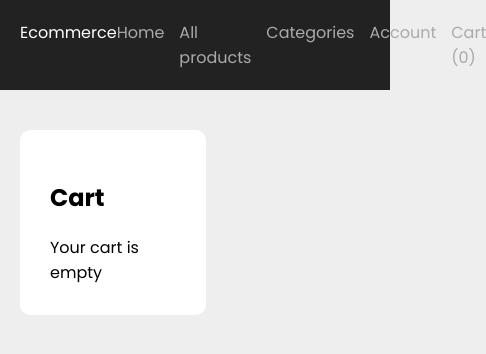
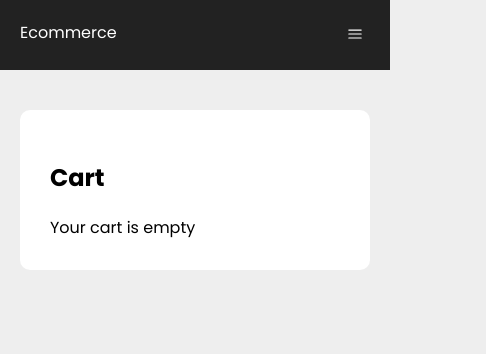
Before and after one commit to Sutheelovalek/ecommerce-front, a Next.js app: page /cart in a window 390 px wide. Shown: the top 354 px of the page, 486 px wide, since content can reach past the window. Built offline with nearby package versions, Linux system fonts and the light colour scheme.

Commit message:
feat: add responsive for mobile

```diff
--- a/components/Header.js
+++ b/components/Header.js
@@ -1,9 +1,9 @@
 import Link from "next/link";
 import styled from "styled-components";
 import Center from "@/components/Center";
-import { useContext } from "react";
+import { useContext, useState } from "react";
 import { CartContext } from "@/components/CartContext";
-
+import BarsIcon from "./icons/Bars";
 
 const StyledHeader = styled.header`
     background-color: #222;
@@ -11,6 +11,8 @@
 const Logo = styled(Link)`
     color: #fff;
     text-decoration: none;
+    position: relative;
+    z-index: 1;
     `;
 const Wrapper = styled.div`
     display: flex;
@@ -18,29 +20,64 @@
     padding: 20px 0;
 `;
 const StyledNav = styled.nav`
-    display: flex;
+    ${props => props.mobileNavActive ? 'display: block;' : 'display: none;'}
     gap: 15px;
+    position: fixed;
+    top: 0;
+    bottom: 0;
+    left: 0;
+    right: 0;
+    padding: 70px 20px 20px;
+    background-color: #222;
+    @media screen and (min-width: 768px) {
+        display: flex;
+        position: static;
+        padding: 0;
+    }
 `;
-const NavLink= styled(Link)`
+
+const NavLink = styled(Link)`
+    display: block;
     color: #aaa;
     text-decoration: none;
+    padding: 10px 0;
+    @media screen and (min-width: 768px) {
+        padding: 0;
+    }
 `;
 
+const NavButton = styled.button`
+    background-color: transparent;
+    width: 30px;
+    height: 30px;
+    border: 0;
+    color: white;
+    cursor: pointer;
+    position: relative;
+    z-index: 1;
+    @media screen and (min-width: 768px) {
+        display: none;
+    }
+`;
 
 export default function Header () {
     const {cartProducts} = useContext(CartContext);
+    const [mobileNavActive, setMobileNavActive] = useState(false);
     return (
         <StyledHeader>
            <Center>
             <Wrapper>
             <Logo href={'/'}>Ecommerce</Logo>
-            <StyledNav>
+            <StyledNav mobileNavActive={mobileNavActive}>
                 <NavLink href={'/'}>Home</NavLink>
                 <NavLink href={'/products'}>All products</NavLink>
                 <NavLink href={'/categories'}>Categories</NavLink>
                 <NavLink href={'account'}>Account</NavLink>
                 <NavLink href={'/cart'}>Cart ({cartProducts.length})</NavLink>
             </StyledNav>
+            <NavButton onClick={() => setMobileNavActive(prev => !prev)}>
+                <BarsIcon />
+            </NavButton>
             </Wrapper>
             </Center>
         </StyledHeader>
--- a/components/ProductsGrid.js
+++ b/components/ProductsGrid.js
@@ -4,8 +4,11 @@
 
 const StyledProductsGrid = styled.div`
   display: grid;
-  grid-template-columns: 1fr 1fr 1fr 1fr;
+  grid-template-columns: 1fr 1fr;
   gap: 20px;
+  @media screen and (min-width: 768px) {
+    grid-template-columns: 1fr 1fr 1fr 1fr;
+  }
 `;
 
 export default function ProductsGrid({ products }) {
--- /dev/null
+++ b/components/icons/Bars.js
@@ -0,0 +1,8 @@
+export default function BarsIcon({className = 'w-6 h-6',}) {
+    return (
+        <svg xmlns="http://www.w3.org/2000/svg" fill="none" viewBox="0 0 24 24" strokeWidth={1.5} stroke="currentColor"
+        className={className}>
+        <path strokeLinecap="round" strokeLinejoin="round" d="M3.75 6.75h16.5M3.75 12h16.5m-16.5 5.25h16.5" />
+      </svg>
+        )
+}
--- a/pages/cart.js
+++ b/pages/cart.js
@@ -10,7 +10,10 @@
 
 const ColumnsWrapper = styled.div`
   display: grid;
-  grid-template-columns: 1.2fr 0.8fr;
+  grid-template-columns: 1fr;
+  @media screen and (min-width: 768px) {
+    grid-template-columns: 1.2fr 0.8fr;
+  }
   gap: 40px;
   margin-top: 40px;
 `;
@@ -26,9 +29,9 @@
 `;
 
 const ProductImageBox = styled.div`
-  width: 100px;
+  width: 70px;
   height: 100px;
-  padding: 10px;
+  padding: 2px;
   border-radius: 10px;
   border-top: 1px solid rgba(0, 0, 0, 0.1);
   display: flex;
@@ -36,13 +39,27 @@
   justify-content: center;
 
   img {
-    max-width: 80px;
-    max-height: 80px;
+    max-width: 60px;
+    max-height: 60px;
+  }
+  @media screen and (min-width: 768px) {
+    padding: 10px;
+    width: 100px;
+    height: 100px;
+    img {
+      max-width: 80px;
+      max-height: 80px;
+    }
   }
 `;
 
 const QuantityLabel = styled.span`
-  padding: 0 3px;
+  padding: 0 13px;
+  display: block;
+  @media screen and (min-width: 768px) {
+    padding: 0 3px;
+    display: inline-block;
+  }
 `;
 
 const CityHolder = styled.div`
```
Also changed, not shown: components/Featured.js (+21 -2 lines), components/ProductBox.js (+15 -4 lines), pages/products/[id].js (+6 -1 lines).
